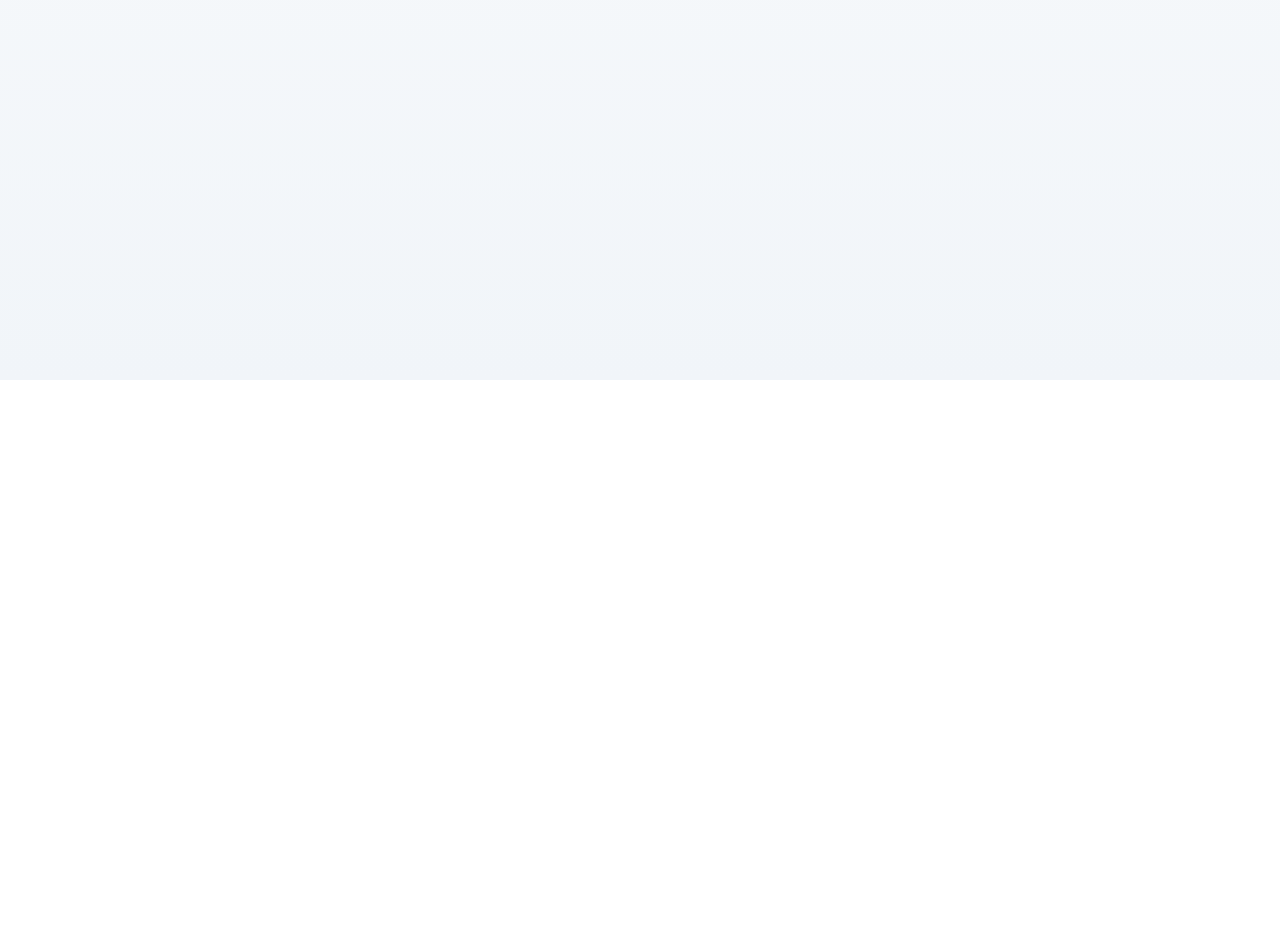
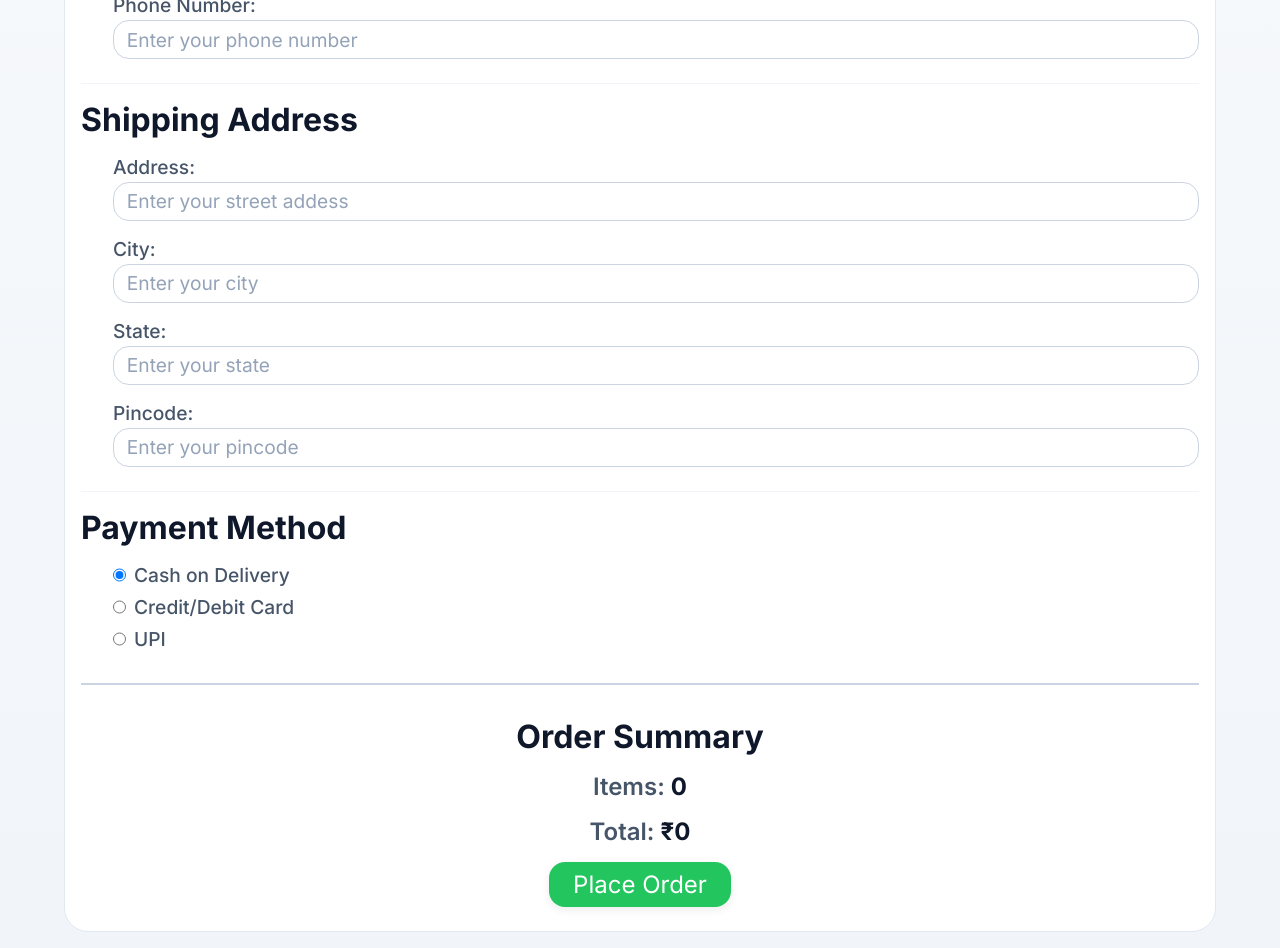
Before and after one commit to codewithyashsoni/ShopVerse, a React (Vite) app: page /checkout in a window 1280 px wide. Shown: the part 420-1368 px from the top of the page. Before the commit the page ends 800 px from the top, so only its background shows below. Built offline with nearby package versions, Linux system fonts and the light colour scheme.

Commit message:
Added Checkout page

```diff
--- a/src/App.jsx
+++ b/src/App.jsx
@@ -4,6 +4,7 @@ import Home from "./pages/Home.jsx"
 import Cart from "./pages/Cart.jsx"
 import Checkout from "./pages/Checkout.jsx"
 import ProductDetails from "./pages/ProductDetails.jsx"
+import OrderSuccess from "./pages/OrderSuccess.jsx"
 
 import { Routes, Route } from "react-router-dom"
 
@@ -17,6 +18,7 @@ function App() {
         <Route path="/product/:id" element={<ProductDetails />} />
         <Route path="/cart" element={<Cart />} />
         <Route path="/checkout" element={<Checkout />} />
+        <Route path="/order-success" element={<OrderSuccess />} />
       </Routes>
     </div>
     </>
--- a/src/components/OrderSummary.jsx
+++ b/src/components/OrderSummary.jsx
@@ -15,11 +15,6 @@ function OrderSummary(){
             <h2>Order Summary</h2>
             <p>Items: <span>{cartItems.length}</span></p>
             <p>Total: <span>{formattedTotal}</span></p>
-
-            <button
-            className="checkout-btn"
-
-            >Proceed to Checkout</button>
         </div>
     )
 }
--- a/src/index.css
+++ b/src/index.css
@@ -518,7 +518,7 @@ body{
     display: flex;
     flex-direction: column;
     gap :1.5rem;
-    padding: 1rem 0 2rem 0;;
+    padding: 1rem 0 2rem 0;
     border-bottom: 2px solid var(--border-dark);
 }
 .cart-item-container{
@@ -654,7 +654,12 @@ body{
     font-weight: 700;
     color: var(--total);
 }
-.checkout-btn{
+.checkout-btn-container, .order-btn-container{
+    display: flex;
+    justify-content: center;
+    align-items: center;
+}
+.checkout-btn, .order-btn{
     font-size: 1.5rem;
     padding: .5rem 1.5rem;
     margin: .5rem;
@@ -666,11 +671,83 @@ body{
     cursor: pointer;
     transition: var(--transition-normal);
 }
-.checkout-btn:hover{
+.checkout-btn:hover, .order-btn:hover{
     transform: translateY(-4px);
     background: var(--btn-success-hover);
     box-shadow: var(--shadow-lg);
 }
-.checkout-btn:active{
+.checkout-btn:active, .order-btn:active{
     transform: scale(.97);
 }
+.checkout-container{
+    margin: 1rem 0;
+    padding :1rem;
+    border:1px solid var(--border);
+    background-color: var(--bg-secondary);
+    border-radius: var(--radius-xl);
+}
+.checkout-container h1{
+    font-size :2.5rem;
+    color :var(--text-primary);
+    text-align: center;
+}
+.checkout-form{
+    display: flex;
+    flex-direction: column;
+    border-bottom: 2px solid var(--border-dark);
+    padding :1rem 0;
+}
+.checkout-form h3{
+    font-size: 2rem;
+    color: var(--text-primary);
+    margin-top: 1rem ;
+}
+.form-block{
+    display: flex;
+    flex-direction: column;
+    padding: .5rem 0 1rem 2rem;
+    border-bottom: 1px solid var(--border-light);
+}
+.form-block label{
+    display: flex;
+    flex-direction: column;
+    gap :.2rem;
+    font-size: 1.2rem;
+    margin-top: .5rem;
+    color: var(--text-secondary);
+    font-weight: 500;
+}
+.form-block label input{
+    font-size :1.2rem;
+    padding :.4rem .8rem;
+    border: 1px solid var(--input-border);
+    background: var(--input-bg);
+    outline: none;
+    border-radius: var(--radius-lg);
+    margin-bottom: .5rem;
+    color: var(--text-primary);
+    transition: var(--transition-normal);
+}
+.form-block label input:hover{
+    border-color: var(--input-hover);
+}
+.form-block label input::placeholder{
+    color: var(--input-placeholder)
+}
+.form-block label input:focus{
+    border-color: var(--input-focus);
+    box-shadow: var(--input-focus-shadow);
+}
+.form-block-payment{
+    display: flex;
+    flex-direction: column;
+    padding: 1rem 0 1rem 2rem;
+    gap: .5rem;
+}
+.form-block-payment label{
+    display: flex;
+    gap: .5rem;
+    font-size: 1.2rem;
+    color: var(--text-secondary);
+    font-weight: 500;
+}
--- a/src/pages/Cart.jsx
+++ b/src/pages/Cart.jsx
@@ -1,5 +1,5 @@
 import { useState, useContext } from "react"
-import { useNavigate } from "react-router-dom"
+import { useNavigate, Link } from "react-router-dom"
 import CartContext from "../context/CartContext.jsx"
 import CartItem from "../components/CartItem.jsx"
 import OrderSummary from "../components/OrderSummary.jsx"
@@ -32,6 +32,14 @@ function Cart(){
                 </div>
 
                 <OrderSummary />
+
+                <div className="checkout-btn-container">
+                    <Link to="/checkout">
+                        <button className="checkout-btn">Proceed to Checkout</button>
+                    </Link>
+                </div>
+
+
             </div>
         </div>
     )
--- a/src/pages/Checkout.jsx
+++ b/src/pages/Checkout.jsx
@@ -1,6 +1,148 @@
+import { useState } from "react"
+import { useNavigate } from "react-router-dom"
+import OrderSummary from "../components/OrderSummary";
+
 function Checkout(){
+    const [fullName, setFullName] = useState("");
+    const [email, setEmail] = useState("");
+    const [phone, setPhone] = useState("");
+    const [address, setAddress] = useState("");
+    const [city, setCity] = useState("");
+    const [state, setState] = useState("");
+    const [pincode, setPincode] = useState("");
+    const [paymentMethod, setPaymentMethod] = useState("cod");
+
+    const navigate = useNavigate();
+
+    function handlePlaceOrder(){
+        //clearCart();
+        navigate("/order-success")
+    }
+
+
     return(
-        <h2>Checkout</h2>
+        <div className="checkout-container">
+            <h1>Checkout</h1>
+
+            <div className="checkout-form">
+
+                <h3>Contact Information</h3>
+
+                <div className="form-block">
+                    <label>Full Name:
+                        <input
+                            type="text"
+                            placeholder="Enter your full name"
+                            value={fullName}
+                            onChange={(e) => setFullName(e.target.value)}
+                        />
+                    </label>
+
+                    <label>Email:
+                        <input
+                            type="email"
+                            placeholder="Enter your email address"
+                            value={email}
+                            onChange={(e) => setEmail(e.target.value)}
+                        />
+                    </label>
+
+                    <label>Phone Number:
+                        <input
+                            type="tel"
+                            placeholder="Enter your phone number"
+                            value={phone}
+                            onChange={(e) => setPhone(e.target.value)}
+                        />
+                    </label>
+                </div>
+
+
+                <h3>Shipping Address</h3>
+
+                <div className="form-block">
+                    <label>Address:
+                        <input
+                            type="text"
+                            placeholder="Enter your street addess"
+                            value={address}
+                            onChange={(e) => setAddress(e.target.value)}
+                        />
+                    </label>
+
+                    <label>City:
+                        <input
+                            type="text"
+                            placeholder="Enter your city"
+                            value={city}
+                            onChange={(e) => setCity(e.target.value)}
+                        />
+                    </label>
+
+                    <label>State:
+                        <input
+                            type="text"
+                            placeholder="Enter your state"
+                            value={state}
+                            onChange={(e) => setState(e.target.value)}
+                        />
+                    </label>
+
+                    <label>Pincode:
+                        <input
+                            type="text"
+                            placeholder="Enter your pincode"
+                            value={pincode}
+                            onChange={(e) => setPincode(e.target.value)}
+                        />
+                    </label>
+                </div>
+
+
+                <h3>Payment Method</h3>
+
+                <div className="form-block-payment">
+                    <label>
+                        <input
+                            type="radio"
+                            name="payment"
+                            value="cod"
+                            checked={paymentMethod === "cod"}
+                            onChange={(e) => setPaymentMethod(e.target.value)}
+                        />Cash on Delivery
+                    </label>
+
+                    <label>
+                        <input
+                            type="radio"
+                            name="payment"
+                            value="card"
+                            checked={paymentMethod === "card"}
+                            onChange={(e) => setPaymentMethod(e.target.value)}
+                        />Credit/Debit Card
+                    </label>
+
+                    <label>
+                        <input
+                            type="radio"
+                            name="payment"
+                            value="upi"
+                            checked={paymentMethod === "upi"}
+                            onChange={(e) => setPaymentMethod(e.target.value)}
+                        />UPI
+                    </label>
+                </div>
+
+            </div>
+
+            <OrderSummary />
+
+            <div className="order-btn-container">
+
+                    <button className="order-btn">Place Order</button>
+
+            </div>
+        </div>
     )
 
 }
--- /dev/null
+++ b/src/pages/OrderSuccess.jsx
@@ -0,0 +1,4 @@
+function OrderSuccess(){
+
+}
+export default OrderSuccess
```
Also changed, not shown: src/components/EmptyCart.jsx (added).
